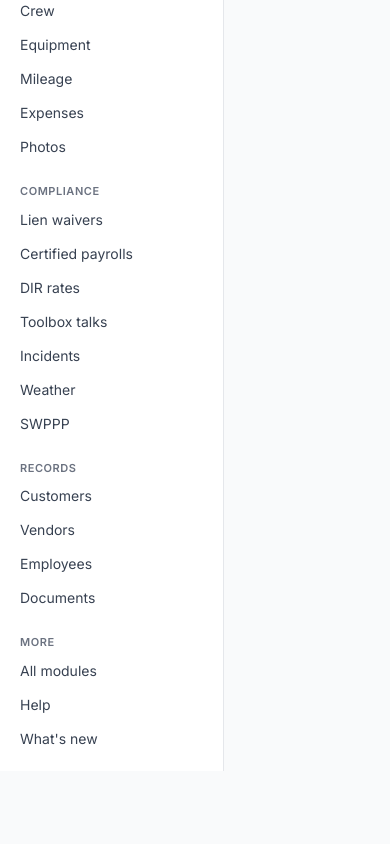
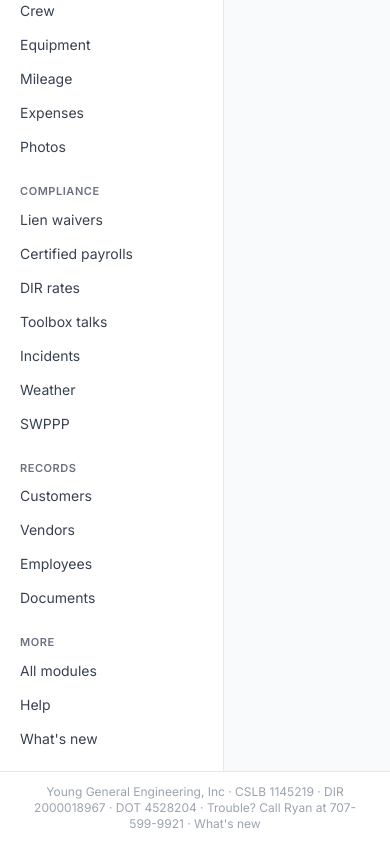
Before and after one commit to yge-engineering/yge-app, a Next.js app in the folder apps/web/: page /punch-lists in a window 390 px wide. Shown: the part 881-1725 px from the top of the page. Before the commit the page ends 1652 px from the top, so only its background shows below. Built offline with nearby package versions, Linux system fonts and the light colour scheme; no server answers.

Commit message:
Add footer to AppShell
YGE legal info + Ryan's phone for support + 'What's new'
link, on every signed-in page. Always one glance from the
bottom of the screen.

```diff
--- a/apps/web/src/components/app-shell.tsx
+++ b/apps/web/src/components/app-shell.tsx
@@ -143,6 +143,12 @@ export function AppShell({ children }: { children: React.ReactNode }) {
         </aside>
         <main className="flex-1 px-8 py-6">{children}</main>
       </div>
+      <footer className="border-t border-gray-200 bg-white px-6 py-3 text-center text-xs text-gray-400">
+        Young General Engineering, Inc · CSLB 1145219 · DIR 2000018967 · DOT 4528204 · Trouble? Call Ryan at 707-599-9921 ·{' '}
+        <Link href="/changelog" className="hover:underline">
+          What&apos;s new
+        </Link>
+      </footer>
     </div>
   );
 }
```
